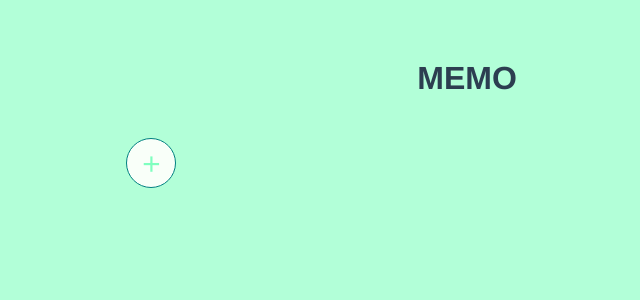
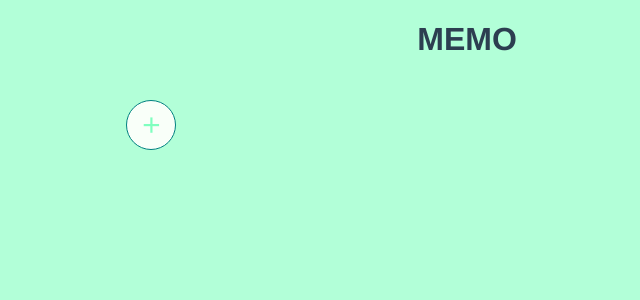
Before and after one commit to AyakaTakashima/cli_memo_app, a Vue app: page /memos in a window 1280 px wide. Shown: the top 300 px of the page, without its empty margins (173-813 px from the left). Built offline with nearby package versions, Linux system fonts and the light colour scheme.

Commit message:
scoped cssにした

```diff
--- a/src/App.vue
+++ b/src/App.vue
@@ -43,20 +43,9 @@
   }
 </script>
 
-<style>
-html {
-  background-color: #b2ffd8;
-}
+<style scoped>
 h1 {
   text-align: center;
-}
-
-#app {
-  font-family: Avenir, Helvetica, Arial, sans-serif;
-  -webkit-font-smoothing: antialiased;
-  -moz-osx-font-smoothing: grayscale;
-  color: #2c3e50;
-  margin-top: 60px;
 }
 
 .grid-container {
--- a/src/components/MemoList.vue
+++ b/src/components/MemoList.vue
@@ -75,6 +75,14 @@
 </script>
 
 <style>
+html {
+  background-color: #b2ffd8;
+  font-family: Avenir, Helvetica, Arial, sans-serif;
+  -webkit-font-smoothing: antialiased;
+  -moz-osx-font-smoothing: grayscale;
+  color: #2c3e50;
+}
+
 .memo-list{
   width: 400px;
 }
```
